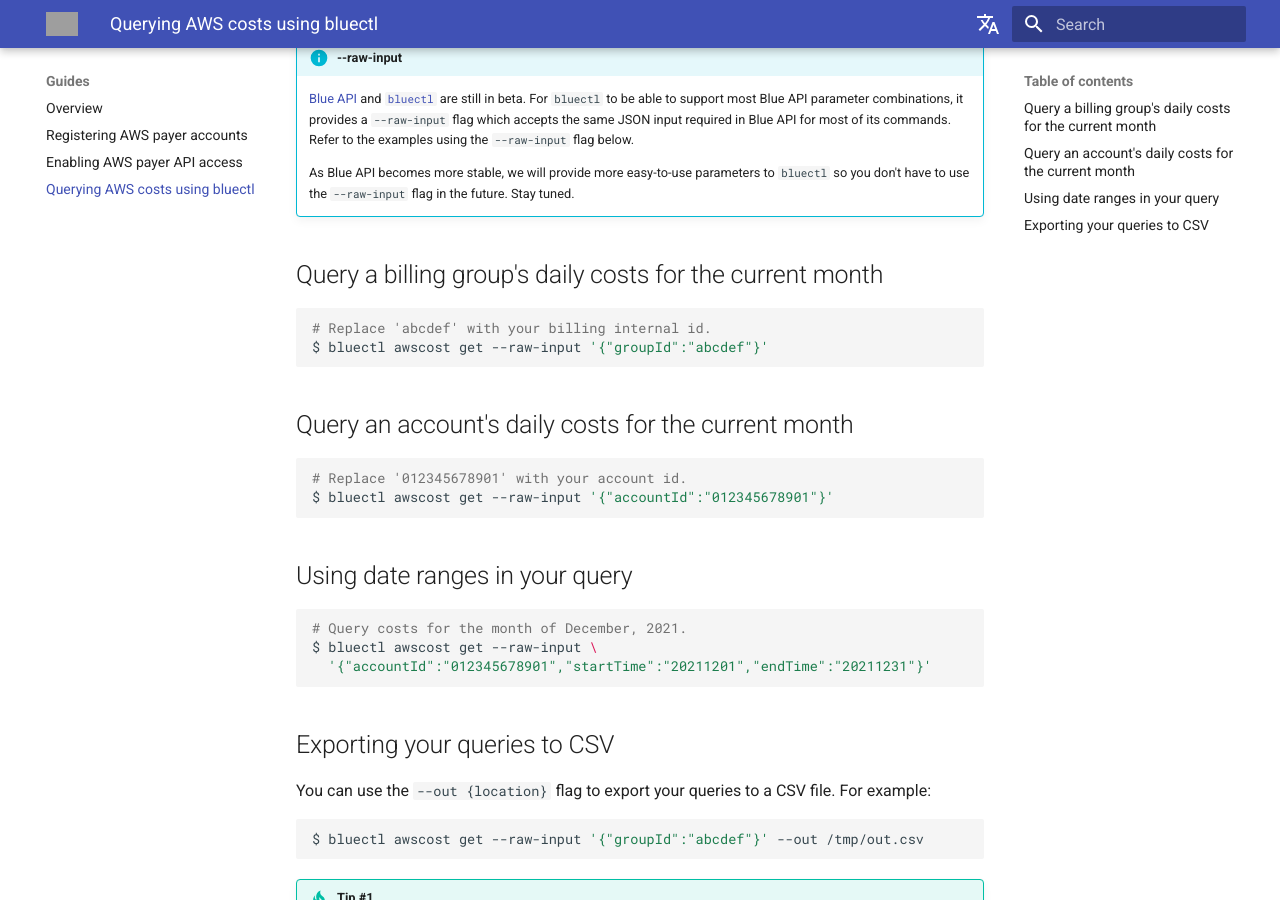
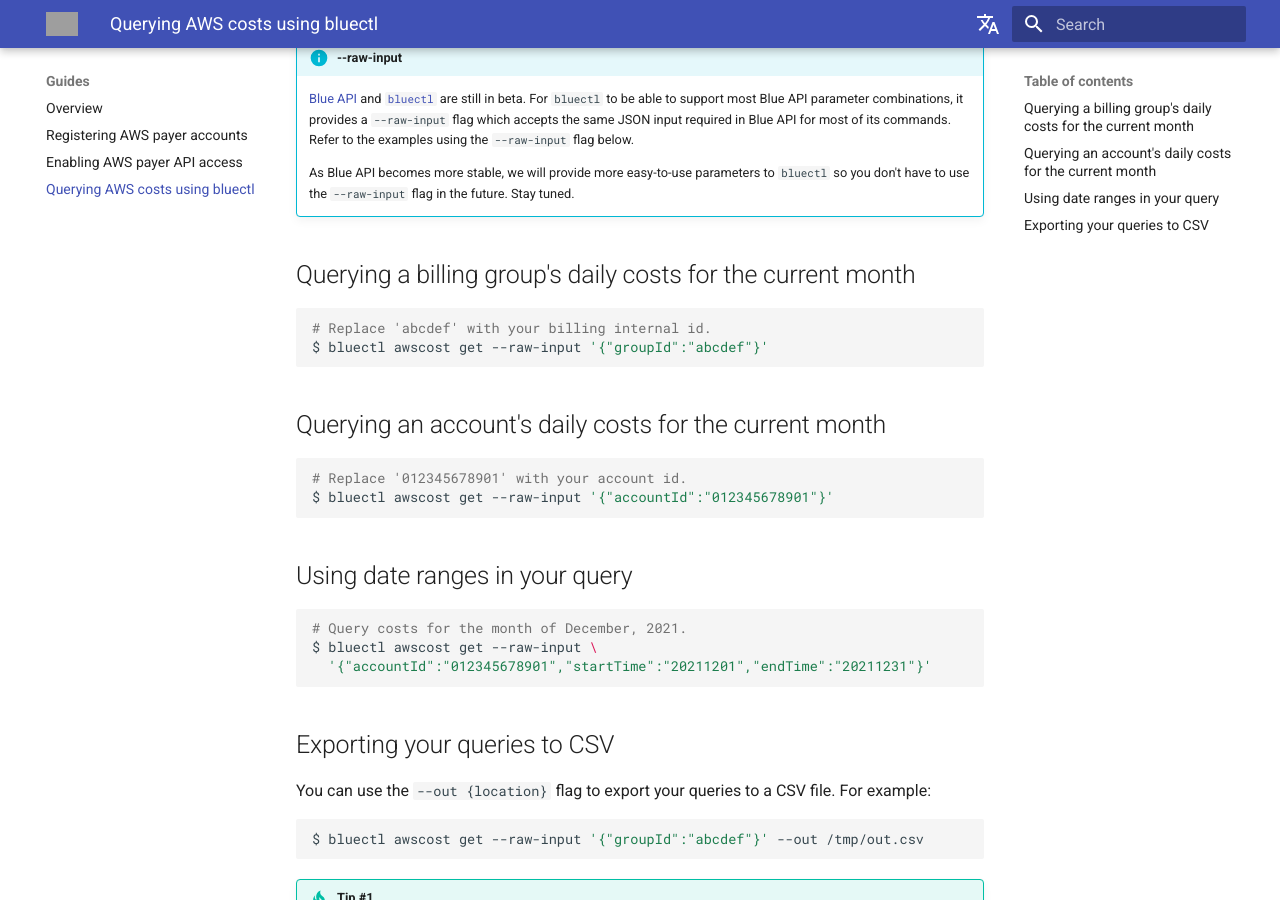
Before and after one commit to alphauslabs/tmpdocs, an MkDocs documentation site: the page built from docs/guides/aws-query-costs.md, in a window 1280 px wide and 900 px high, scrolled down 311 px. Built offline with MkDocs 1.6.1 and Material for MkDocs 9.7.7, drawn with Linux system fonts in a browser that asks for light colours; comment, search, counter and statistics services are not loaded; grey boxes are pictures that could not be loaded.

Commit message:
docs: query costs

````diff
--- a/docs/guides/aws-query-costs.md
+++ b/docs/guides/aws-query-costs.md
@@ -7,13 +7,13 @@
 
     As Blue API becomes more stable, we will provide more easy-to-use parameters to `bluectl` so you don't have to use the `--raw-input` flag in the future. Stay tuned.
 
-## Query a billing group's daily costs for the current month
+## Querying a billing group's daily costs for the current month
 ```sh
 # Replace 'abcdef' with your billing internal id.
 $ bluectl awscost get --raw-input '{"groupId":"abcdef"}'
 ```
 
-## Query an account's daily costs for the current month
+## Querying an account's daily costs for the current month
 ```sh
 # Replace '012345678901' with your account id.
 $ bluectl awscost get --raw-input '{"accountId":"012345678901"}'
````
